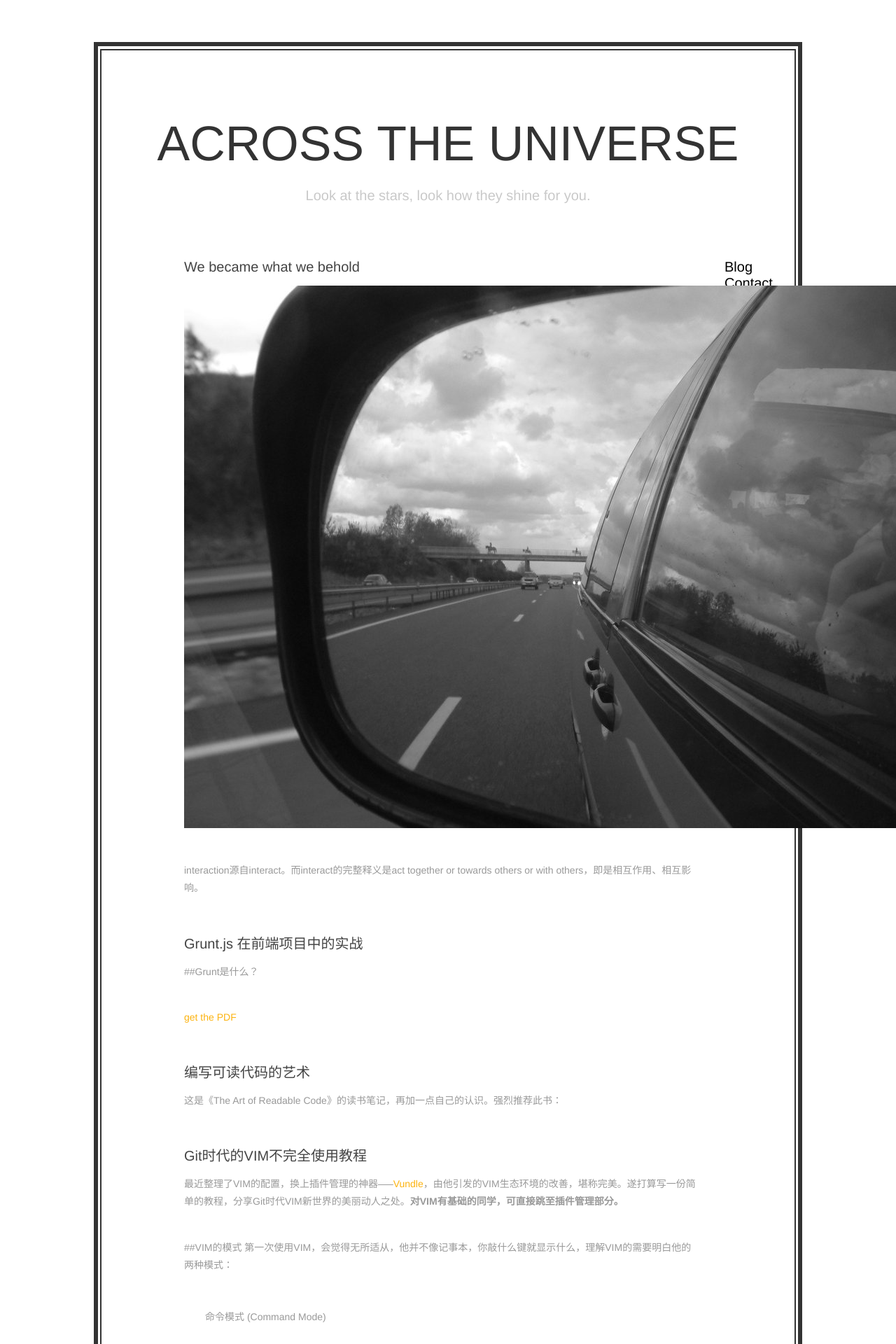
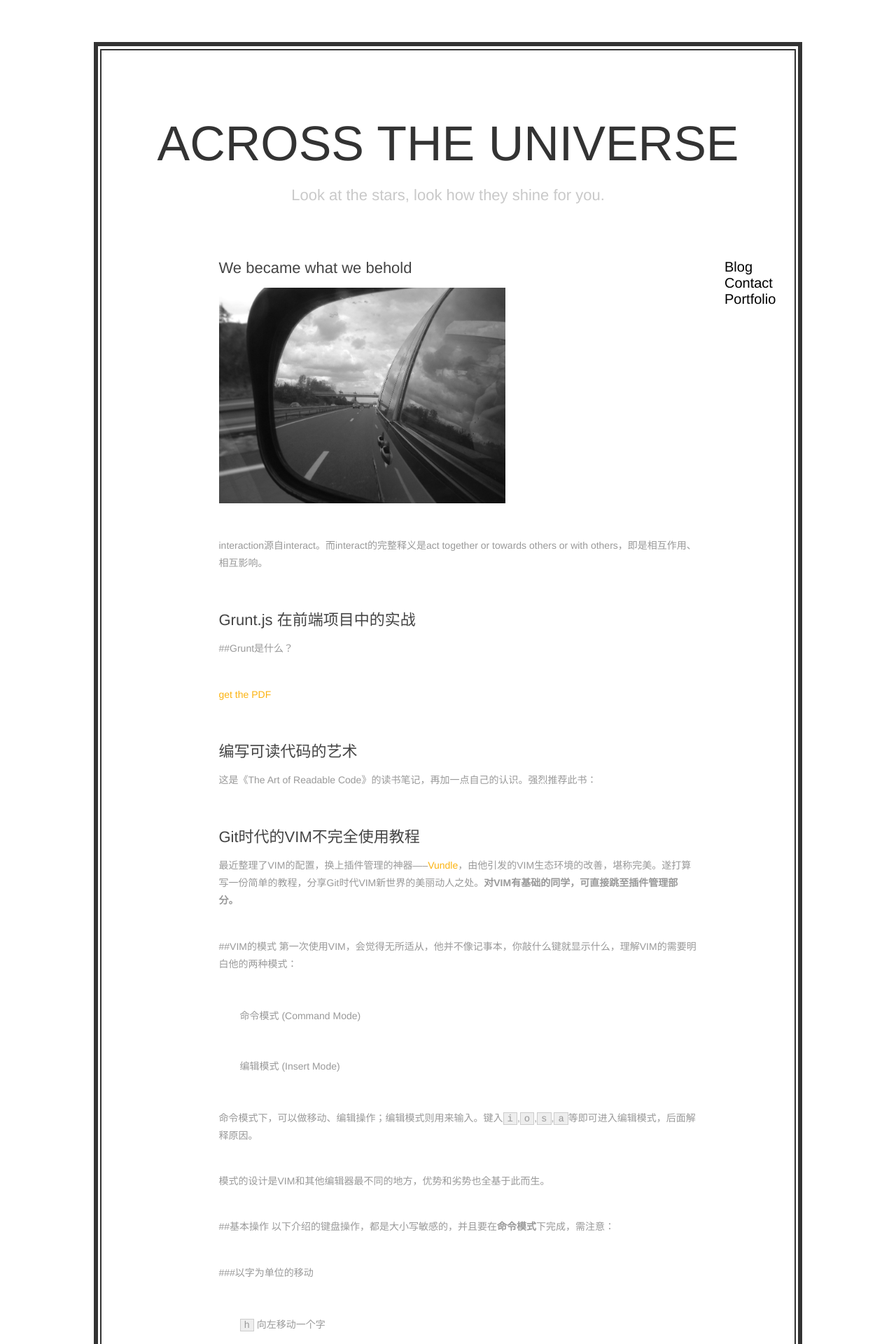
Before and after one commit to lynettelu/lynettelu.github.io, a Jekyll site: the page built from index.md, in a window 1280 px wide. Shown: the top 1920 px of the page at 70% size. Built offline with Jekyll 4.4.1, drawn with Linux system fonts in a browser that asks for light colours; Markdown is read by kramdown in place of the engine named in the settings.

Commit message:
modified

```diff
--- a/css/default.css
+++ b/css/default.css
@@ -61,7 +61,9 @@ code {background:#eee;border:1px solid #ccc;padding:0 5px;font-family:"Courier";
 pre {background-color:#000;padding:15px;overflow:auto;margin-bottom:40px;font-size:14px;border: 1px solid #eee;-webkit-border-radius: 4px 4px 4px 4px;-moz-border-radius: 4px 4px 4px 4px;border-radius: 4px 4px 4px 4px;color:#b9bdb6;margin-top:-20px; }
 pre code{background-color:transparent;border:none;padding:0;word-wrap:normal;}
 pre ol{margin-left:25px;list-style-type:decimal;}
-
+img {
+    width: 60%;
+}
 /*************header style****************/
 .header {
                     font-family: {font:Title};
@@ -141,13 +143,13 @@ pre ol{margin-left:25px;list-style-type:decimal;}
     border: 2px solid #333;
 }
 
-.index-content .artical-list { width:80%; margin:60px auto;
+.index-content .artical-list { width:75%; margin:60px auto;
                                margin-right: 110px;  }
 .index-content .artical-list li { margin-left:30px;
                                   margin-right: 30px;
                                   margin-top: 50px;
                                   margin-bottom: 50px;}
-.index-content h2 { font-size:20px; margin-bottom:15px; }
+.index-content h2 { font-size:22px; margin-bottom:15px; }
 .index-content h2 a { color:#444 }
 .index-content h2 a:hover { color:#FCB310; text-decoration:none; }
 .index-content .title-desc {color:#999;font-size:14px;line-height:1.6em;}
```
